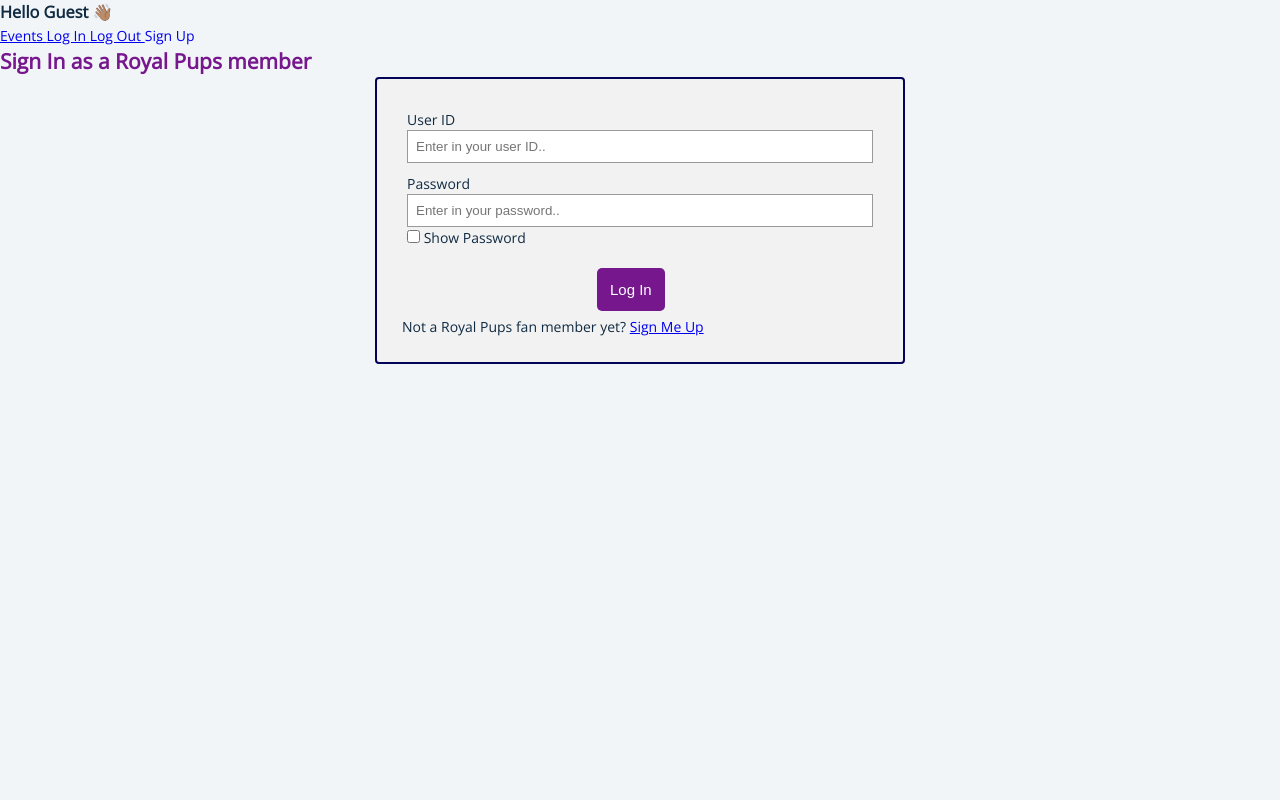
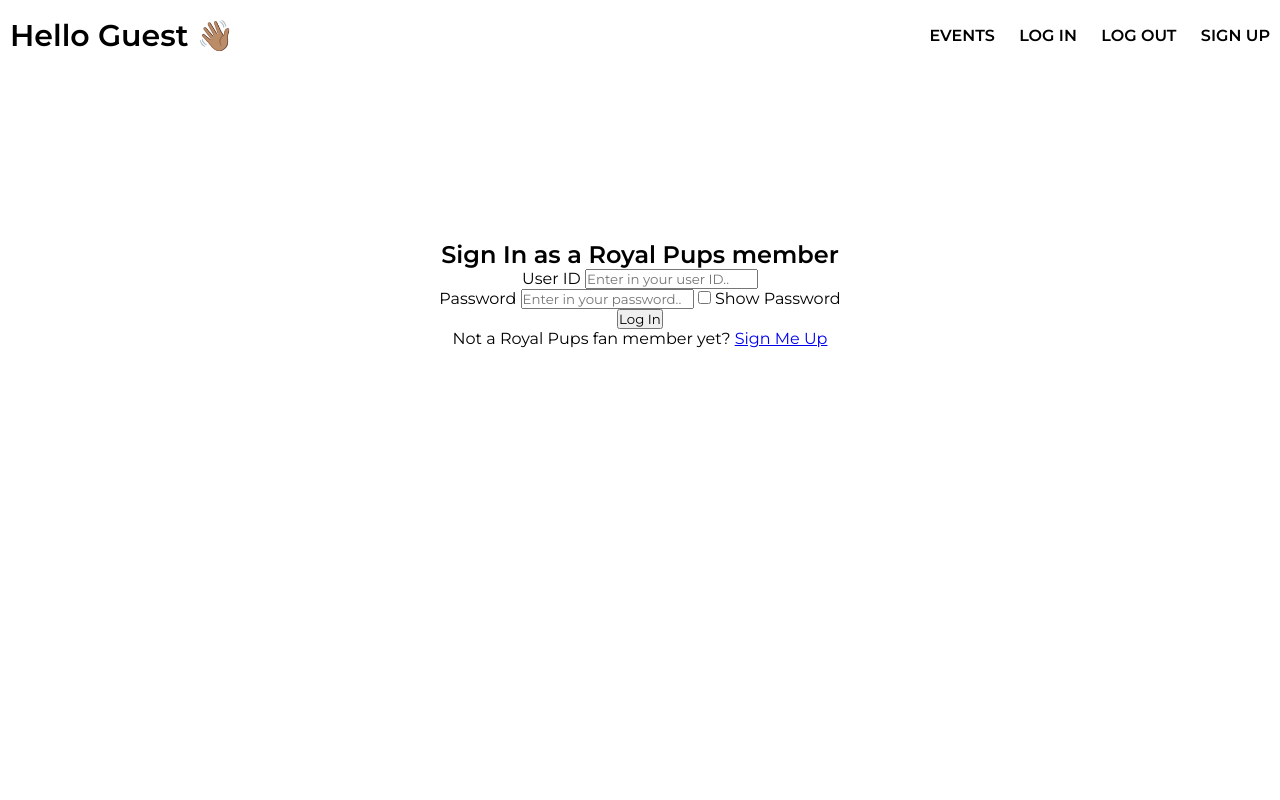
Before and after one commit to nanifour/php-registration, a PHP site: page /index.php in a window 1280 px wide. Run offline with PHP 8.4, Linux system fonts and the light colour scheme.

Commit message:
changed style of project

```diff
--- a/src/style/std.css
+++ b/src/style/std.css
@@ -3,8 +3,7 @@
 Fonts
 ===============
 */
-@import url("https://fonts.googleapis.com/css?family=Open+Sans|Roboto:400,700&display=swap");
-
+@import url('https://fonts.googleapis.com/css2?family=Montserrat:wght@200;300;400;500;600&display=swap');
 /*
 ===============
 Global Styles
@@ -17,152 +16,85 @@ Global Styles
   margin: 0;
   padding: 0;
   box-sizing: border-box;
+  font-family: 'Montserrat', sans-serif;
 }
-body {
-  font-family: var(--ff-secondary);
-  background: var(--clr-grey-10);
-  color: var(--clr-grey-1);
-  line-height: 1.5;
-  font-size: 0.875rem;
+
+
+
+/*
+===============
+Menu Style
+===============
+*/
+.menu-container{
+  min-height: 70px;
+  z-index: 1;
+  position: fixed;
+  display: flex;
+  align-items: center;
+  top: 0;
+  left: 0;
+  right: 0;
+  justify-content: space-between;
+}
+
+.nav-right a{
+    font-weight: 600;
+    text-transform: uppercase;
+    padding: 0 10px;
+    flex-wrap: nowrap;
+    color: #000;
+    text-decoration: none;
+}
+
+h3{
+  padding-left: 10px;
+  display: flex;
+  align-items: center;
+  font-size: 30px;
+  font-weight: 600;
+  color: #000;
+}
+
+
+
+/*
+===============
+Login / Index
+===============
+*/
+.background{
+  width: 100vw;
+  height: 100vh;
+  z-index: 1;
+  background-size: cover;
+  background-position: center;
+  background-repeat: no-repeat;
+  display: flex;
+  flex-direction: column;
+  align-items: center;
+}
+
+.textItems {
+  padding-top: 30vh;
+  text-align: center;
 }
 
 /*
+=======================
+Sign Up / Registration
+=======================
+*/
+
+
+
+
+/*
 ===============
-Variables
+Event
 ===============
 */
-
-:root {
-  /* dark shades of primary color*/
-  --clr-primary-1: hsl(205, 86%, 17%);
-  --clr-primary-2: hsl(205, 77%, 27%);
-  --clr-primary-3: hsl(205, 72%, 37%);
-  --clr-primary-4: hsl(205, 63%, 48%);
-  /* primary/main color */
-  --clr-primary-5: hsl(205, 78%, 60%);
-  /* lighter shades of primary color */
-  --clr-primary-6: hsl(205, 89%, 70%);
-  --clr-primary-7: hsl(205, 90%, 76%);
-  --clr-primary-8: hsl(205, 86%, 81%);
-  --clr-primary-9: hsl(205, 90%, 88%);
-  --clr-primary-10: hsl(205, 100%, 96%);
-  /* darkest grey - used for headings */
-  --clr-grey-1: hsl(209, 61%, 16%);
-  --clr-grey-2: hsl(211, 39%, 23%);
-  --clr-grey-3: hsl(209, 34%, 30%);
-  --clr-grey-4: hsl(209, 28%, 39%);
-  /* grey used for paragraphs */
-  --clr-grey-5: hsl(210, 22%, 49%);
-  --clr-grey-6: hsl(209, 23%, 60%);
-  --clr-grey-7: hsl(211, 27%, 70%);
-  --clr-grey-8: hsl(210, 31%, 80%);
-  --clr-grey-9: hsl(212, 33%, 89%);
-  --clr-grey-10: hsl(210, 36%, 96%);
-  --clr-white: #fff;
-  --clr-red-dark: hsl(360, 67%, 44%);
-  --clr-red-light: hsl(360, 71%, 66%);
-  --clr-green-dark: hsl(125, 67%, 44%);
-  --clr-green-light: hsl(125, 71%, 66%);
-  --clr-black: #222;
-  --ff-primary: "Roboto", sans-serif;
-  --ff-secondary: "Open Sans", sans-serif;
-  --transition: all 0.3s linear;
-  --spacing: 0.1rem;
-  --radius: 0.25rem;
-  --light-shadow: 0 5px 15px rgba(0, 0, 0, 0.1);
-  --dark-shadow: 0 5px 15px rgba(0, 0, 0, 0.2);
-  --max-width: 1170px;
-  --fixed-width: 620px;
+.event-container {
+  padding-top: 15vh;
+  text-align: center;
 }
-
-
-/* header style*/
-nav {
-  background: var(--clr-white);
-  height: 3rem;
-  display: grid;
-  align-items: center;
-  box-shadow: var(--dark-shadow);
-  margin-bottom: 13px;
-}
-
-
-nav ul{
-    list-style-type: none;
-    margin: 0;
-    padding: 0;
-    overflow: hidden;
-    background-color: #030359;
-
-}
-
-li {
-    float: right;
-  }
-
-  li a {
-    display: block;
-    color: white;
-    text-align: center;
-    padding: 14px 16px;
-    text-decoration: none;
-    font-size: 20px;
-  }
-
-  li a:hover {
-    background-color: #00002c;
-  }
-
-.nav-link{
-    text-decoration: none;
-}
-
-
-/* login/signup for style */
-form {
-  padding: 25px;
-  max-width: 530px;
-  margin: 0 auto;
-  border-radius: 5px;
-  background-color: #f2f2f2;
-  box-sizing: border-box;
-  border: 2px solid #030359;
-  border-radius: 4px;
-}
-
-form div {
-  padding: 5px;
-}
-
-label {
-  display: block;
-}
-
-input[type=text],
-input[type=password],
-input[type=email],
-textarea {
-  border: 1px solid #999;
-  padding: 8px;
-  width: 100%;
-  cursor: text;
-}
-
-.btn {
-    padding: 13px;
-    font-size: 15px;
-    color: white;
-    margin: 10px 0px 0px 190px;
-    background: #76178D;
-    border: none;
-    border-radius: 5px;
-  }
-
-  .btn:hover{
-    background-color: #45a049;
-  }
-
-  h2{
-      color: #76178D;
-
-  }
```
